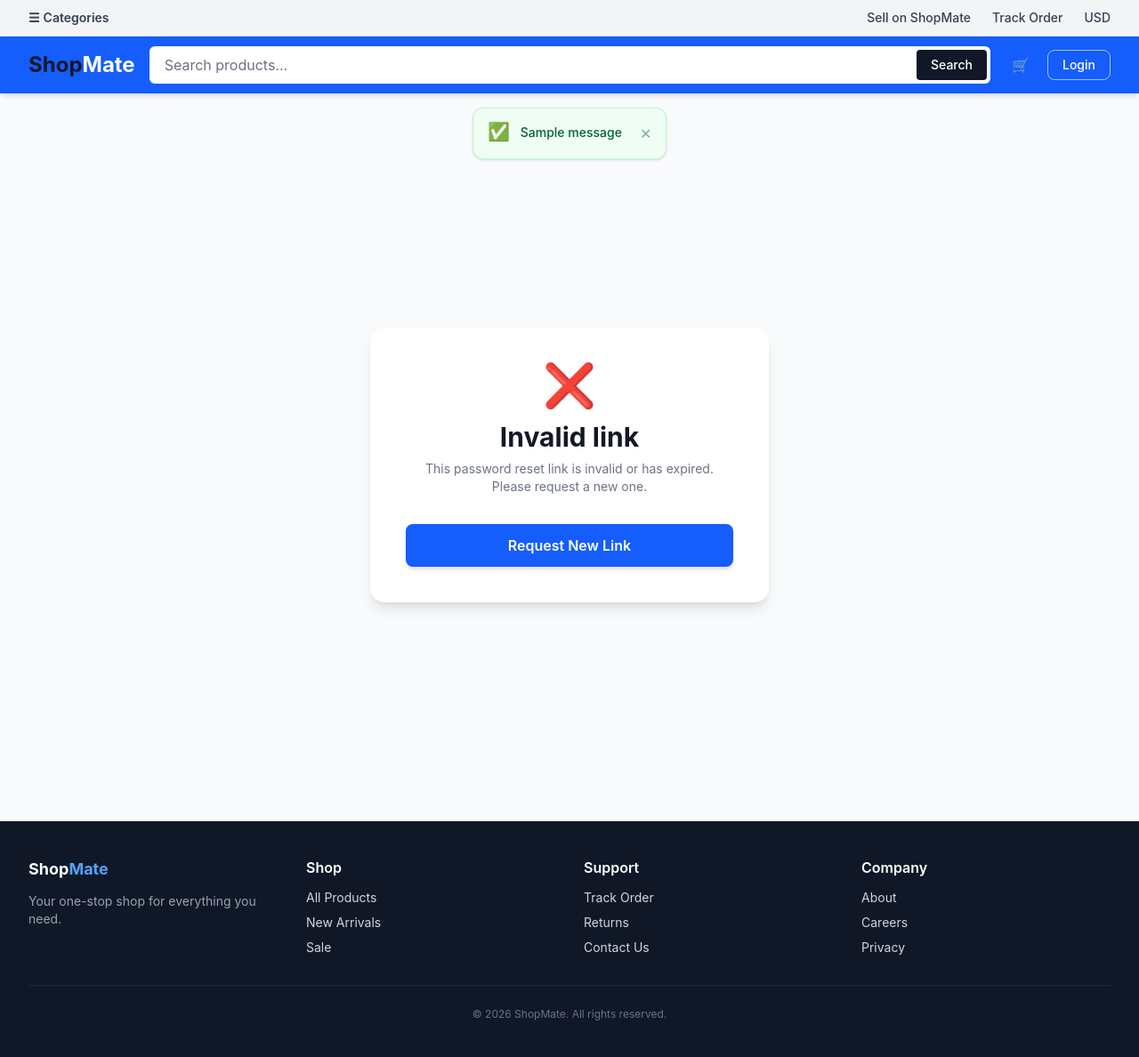
After one commit to navidras1/DjangoProjects, a Django app: page /users/password-reset-confirm/1/1/ in a window 1280 px wide. The commit adds this page. Shown: the whole page at 89% size. Run offline with Django 5.2, Linux system fonts and the light colour scheme; one stand-in notice (Sample message) is shown; some libraries are stand-ins or nearby versions.

Commit message:
password reset

```diff
--- a/djangoproject/urls.py
+++ b/djangoproject/urls.py
@@ -25,6 +25,7 @@ urlpatterns = [
     path("ecom/",include('ecom.urls')),
     path('cart/',include('cart.urls')),
     path('users/', include('users.urls')),
+    path('orders/',include('orders.urls')),
 
 ]
 
--- a/ecom/templates/ecom/base.html
+++ b/ecom/templates/ecom/base.html
@@ -2,8 +2,8 @@
 <!doctype html>
 <html lang="en">
 <head>
-    <meta charset="UTF-8" />
-    <meta name="viewport" content="width=device-width, initial-scale=1.0" />
+    <meta charset="UTF-8"/>
+    <meta name="viewport" content="width=device-width, initial-scale=1.0"/>
     <title>{% block title %}ShopMate{% endblock %}</title>
     {% tailwind_css %}
     {% block extra_head %}{% endblock %}
@@ -80,9 +80,10 @@
 
                 {% if user.is_authenticated %}
                     <!-- Welcome -->
-        <span class="text-white text-sm font-medium">
+                    <a href="{% url 'users:profile' %}"
+                       class="text-white text-sm font-medium hover:text-gray-200 transition">
                         Welcome, <strong>{{ user.username }}</strong>
-        </span>
+                    </a>
 
                     <!-- Logout -->
                     <form method="post" action="{% url 'users:logout' %}" class="inline">
@@ -111,6 +112,28 @@
     </div>
 </header>
 
+{% if messages %}
+    <div class="max-w-7xl mx-auto px-4 sm:px-6 lg:px-8 mt-4">
+        {% for message in messages %}
+            <div class="message message--{{ message.tags }}">
+                <span class="message__icon">
+                    {% if message.tags == 'success' %}✅
+                    {% elif message.tags == 'error' %}❌
+                    {% elif message.tags == 'warning' %}⚠️
+                    {% else %}ℹ️
+                    {% endif %}
+                </span>
+                <p class="message__text">{{ message }}</p>
+                <button type="button"
+                        class="message__close"
+                        aria-label="Dismiss"
+                        onclick="this.parentElement.remove()">
+                    ✕
+                </button>
+            </div>
+        {% endfor %}
+    </div>
+{% endif %}
 <!-- ==============================================
      MAIN CONTENT
      ============================================== -->
--- /dev/null
+++ b/orders/urls.py
@@ -0,0 +1,9 @@
+from django.urls import path
+
+
+from . import views
+
+app_name = 'orders'
+urlpatterns = [
+    path("checkout/", views.checkout, name="checkout"),
+]
--- a/orders/views.py
+++ b/orders/views.py
@@ -1,3 +1,5 @@
 from django.shortcuts import render
 
 # Create your views here.
+def checkout(request):
+    return  render(request ,"checkout.html")
--- a/theme/static/css/dist/styles.css
+++ b/theme/static/css/dist/styles.css
@@ -16,15 +16,23 @@
     --color-red-500: oklch(63.7% 0.237 25.331);
     --color-red-600: oklch(57.7% 0.245 27.325);
     --color-red-700: oklch(50.5% 0.213 27.518);
+    --color-red-800: oklch(44.4% 0.177 26.899);
+    --color-yellow-50: oklch(98.7% 0.026 102.212);
+    --color-yellow-200: oklch(94.5% 0.129 101.54);
+    --color-yellow-800: oklch(47.6% 0.114 61.907);
     --color-green-50: oklch(98.2% 0.018 155.826);
     --color-green-200: oklch(92.5% 0.084 155.995);
     --color-green-500: oklch(72.3% 0.219 149.579);
     --color-green-600: oklch(62.7% 0.194 149.214);
     --color-green-700: oklch(52.7% 0.154 150.069);
+    --color-green-800: oklch(44.8% 0.119 151.328);
+    --color-blue-50: oklch(97% 0.014 254.604);
+    --color-blue-200: oklch(88.2% 0.059 254.128);
     --color-blue-400: oklch(70.7% 0.165 254.624);
     --color-blue-500: oklch(62.3% 0.214 259.815);
     --color-blue-600: oklch(54.6% 0.245 262.881);
     --color-blue-700: oklch(48.8% 0.243 264.376);
+    --color-blue-800: oklch(42.4% 0.199 265.638);
     --color-gray-50: oklch(98.5% 0.002 247.839);
     --color-gray-100: oklch(96.7% 0.003 264.542);
     --color-gray-200: oklch(92.8% 0.006 264.531);
@@ -67,6 +75,7 @@
     --leading-relaxed: 1.625;
     --radius-md: 0.375rem;
     --radius-lg: 0.5rem;
+    --radius-xl: 0.75rem;
     --radius-2xl: 1rem;
     --default-transition-duration: 150ms;
     --default-transition-timing-function: cubic-bezier(0.4, 0, 0.2, 1);
@@ -259,6 +268,9 @@
   .mx-auto {
     margin-inline: auto;
   }
+  .mt-4 {
+    margin-top: calc(var(--spacing) * 4);
+  }
   .mt-6 {
     margin-top: calc(var(--spacing) * 6);
   }
@@ -271,6 +283,9 @@
   .mb-3 {
     margin-bottom: calc(var(--spacing) * 3);
   }
+  .mb-4 {
+    margin-bottom: calc(var(--spacing) * 4);
+  }
   .block {
     display: block;
   }
@@ -283,6 +298,9 @@
   .hidden {
     display: none;
   }
+  .inline {
+    display: inline;
+  }
   .inline-flex {
     display: inline-flex;
   }
@@ -321,6 +339,9 @@
   }
   .justify-center {
     justify-content: center;
+  }
+  .justify-end {
+    justify-content: flex-end;
   }
   .gap-4 {
     gap: calc(var(--spacing) * 4);
@@ -333,6 +354,13 @@
     margin-block-start: calc(calc(var(--spacing) * 2) * var(--tw-space-y-reverse));
     margin-block-end: calc(calc(var(--spacing) * 2) * calc(1 - var(--tw-space-y-reverse)));
   }
+  .rounded-lg {
+    border-radius: var(--radius-lg);
+  }
+  .border {
+    border-style: var(--tw-border-style);
+    border-width: 1px;
+  }
   .border-t {
     border-top-style: var(--tw-border-style);
     border-top-width: 1px;
@@ -343,6 +371,14 @@
   .border-gray-800 {
     border-color: var(--color-gray-800);
   }
+  .border-white\/60 {
+    border-color: color-mix(in srgb, #fff 60%, transparent);
+  }
+  @supports (color: color-mix(in lab, red, red)) {
+    .border-white\/60 {
+      border-color: color-mix(in oklab, var(--color-white) 60%, transparent);
+    }
+  }
   .bg-gray-50 {
     background-color: var(--color-gray-50);
   }
@@ -357,6 +393,9 @@
   }
   .px-4 {
     padding-inline: calc(var(--spacing) * 4);
+  }
+  .py-1\.5 {
+    padding-block: calc(var(--spacing) * 1.5);
   }
   .py-10 {
     padding-block: calc(var(--spacing) * 10);
@@ -394,6 +433,10 @@
     --tw-font-weight: var(--font-weight-bold);
     font-weight: var(--font-weight-bold);
   }
+  .font-medium {
+    --tw-font-weight: var(--font-weight-medium);
+    font-weight: var(--font-weight-medium);
+  }
   .font-semibold {
     --tw-font-weight: var(--font-weight-semibold);
     font-weight: var(--font-weight-semibold);
@@ -432,11 +475,20 @@
     transition-duration: var(--tw-duration, var(--default-transition-duration));
   }
   @media (hover: hover) {
+    .hover\:bg-white:hover {
+      background-color: var(--color-white);
+    }
     .hover\:text-blue-600:hover {
       color: var(--color-blue-600);
     }
+    .hover\:text-gray-200:hover {
+      color: var(--color-gray-200);
+    }
     .hover\:text-white:hover {
       color: var(--color-white);
+    }
+    .hover\:underline:hover {
+      text-decoration-line: underline;
     }
   }
   @media (width >= 40rem) {
@@ -2068,6 +2120,67 @@
       text-decoration-line: underline;
     }
   }
+}
+.message {
+  margin-bottom: calc(var(--spacing) * 2);
+  display: flex;
+  align-items: flex-start;
+  gap: calc(var(--spacing) * 3);
+  border-radius: var(--radius-xl);
+  border-style: var(--tw-border-style);
+  border-width: 1px;
+  padding: calc(var(--spacing) * 4);
+  --tw-shadow: 0 1px 3px 0 var(--tw-shadow-color, rgb(0 0 0 / 0.1)), 0 1px 2px -1px var(--tw-shadow-color, rgb(0 0 0 / 0.1));
+  box-shadow: var(--tw-inset-shadow), var(--tw-inset-ring-shadow), var(--tw-ring-offset-shadow), var(--tw-ring-shadow), var(--tw-shadow);
+}
+.message__icon {
+  flex-shrink: 0;
+  font-size: var(--text-xl);
+  line-height: var(--tw-leading, var(--text-xl--line-height));
+  --tw-leading: 1;
+  line-height: 1;
+}
+.message__text {
+  flex: 1;
+  font-size: var(--text-sm);
+  line-height: var(--tw-leading, var(--text-sm--line-height));
+  --tw-leading: var(--leading-relaxed);
+  line-height: var(--leading-relaxed);
+  --tw-font-weight: var(--font-weight-medium);
+  font-weight: var(--font-weight-medium);
+}
+.message__close {
+  margin-left: calc(var(--spacing) * 2);
+  flex-shrink: 0;
+  opacity: 50%;
+  transition-property: color, background-color, border-color, outline-color, text-decoration-color, fill, stroke, --tw-gradient-from, --tw-gradient-via, --tw-gradient-to, opacity, box-shadow, transform, translate, scale, rotate, filter, -webkit-backdrop-filter, backdrop-filter, display, content-visibility, overlay, pointer-events;
+  transition-timing-function: var(--tw-ease, var(--default-transition-timing-function));
+  transition-duration: var(--tw-duration, var(--default-transition-duration));
+}
+@media (hover: hover) {
+  .message__close:hover {
+    opacity: 100%;
+  }
+}
+.message--success {
+  border-color: var(--color-green-200);
+  background-color: var(--color-green-50);
+  color: var(--color-green-800);
+}
+.message--error {
+  border-color: var(--color-red-200);
+  background-color: var(--color-red-50);
+  color: var(--color-red-800);
+}
+.message--warning {
+  border-color: var(--color-yellow-200);
+  background-color: var(--color-yellow-50);
+  color: var(--color-yellow-800);
+}
+.message--info {
+  border-color: var(--color-blue-200);
+  background-color: var(--color-blue-50);
+  color: var(--color-blue-800);
 }
 @property --tw-space-y-reverse {
   syntax: "*";
--- a/users/forms.py
+++ b/users/forms.py
@@ -1,6 +1,7 @@
 from django import forms
-from django.contrib.auth.forms import UserCreationForm, AuthenticationForm
+from django.contrib.auth.forms import UserCreationForm, AuthenticationForm, SetPasswordForm
 from django.contrib.auth.models import User
+from django.contrib.auth.forms import PasswordResetForm
 
 class CreateUserForm(UserCreationForm):
     class Meta:
@@ -17,3 +18,46 @@ class CreateUserForm(UserCreationForm):
 class LoginForm(AuthenticationForm):
     username = forms.CharField( widget=forms.TextInput())
     password = forms.CharField( widget=forms.PasswordInput())
+
+    def __init__(self, *args, **kwargs):
+        super().__init__(*args, **kwargs)
+
+        # Custom labels (optional — change text here)
+        self.fields['username'].label = 'Username Or Email'
+        self.fields['password'].label = 'Password'
+
+        for field in self.fields.values():
+            existing = field.widget.attrs.get('class', '')
+            field.widget.attrs['class'] = f'auth-field__input {existing}'.strip()
+
+class UpdateUserForm(forms.ModelForm):
+    class Meta:
+        model = User
+        fields = ['username', 'email']
+
+    def __init__(self, *args, **kwargs):
+        super().__init__(*args, **kwargs)
+
+        self.fields['username'].label = 'Your Username'
+        self.fields['email'].label = 'Your Email'
+        for field in self.fields.values():
+            existing = field.widget.attrs.get('class', '')
+            field.widget.attrs['class'] = f'auth-field__input {existing}'.strip()
+
+
+
+
+class CustomPasswordResetForm(PasswordResetForm):
+    def __init__(self, *args, **kwargs):
+        super().__init__(*args, **kwargs)
+        for field in self.fields.values():
+            existing = field.widget.attrs.get('class', '')
+            field.widget.attrs['class'] = f'auth-field__input {existing}'.strip()
+
+
+class CustomSetPasswordForm(SetPasswordForm):
+    def __init__(self, *args, **kwargs):
+        super().__init__(*args, **kwargs)
+        for field in self.fields.values():
+            existing = field.widget.attrs.get('class', '')
+            field.widget.attrs['class'] = f'auth-field__input {existing}'.strip()
--- /dev/null
+++ b/users/templates/password_reset_confirm.html
@@ -0,0 +1,64 @@
+{% extends 'ecom/base.html' %}
+
+{% block title %}Set New Password - ShopMate{% endblock %}
+
+{% block body %}
+<div class="auth-page">
+    <div class="auth-card">
+
+        {% if validlink %}
+            <div class="auth-header">
+                <h1 class="auth-header__title">Set a new password</h1>
+                <p class="auth-header__subtitle">
+                    Choose a strong password you haven't used before.
+                </p>
+            </div>
+
+            <form method="post" class="auth-form">
+                {% csrf_token %}
+
+                {% if form.non_field_errors %}
+                    <div class="auth-error">
+                        {% for error in form.non_field_errors %}
+                            <p>{{ error }}</p>
+                        {% endfor %}
+                    </div>
+                {% endif %}
+
+                {% for field in form %}
+                    <div class="auth-field">
+                        <label for="{{ field.id_for_label }}" class="auth-field__label">
+                            {{ field.label }}
+                        </label>
+                        {{ field }}
+                        {% if field.help_text %}
+                            <div class="auth-field__help">{{ field.help_text|safe }}</div>
+                        {% endif %}
+                        {% for error in field.errors %}
+                            <p class="auth-field__error">{{ error }}</p>
+                        {% endfor %}
+                    </div>
+                {% endfor %}
+
+                <button type="submit" class="auth-submit">
+                    Change Password
+                </button>
+            </form>
+        {% else %}
+            <div class="auth-header">
+                <div class="text-5xl mb-4">❌</div>
+                <h1 class="auth-header__title">Invalid link</h1>
+                <p class="auth-header__subtitle">
+                    This password reset link is invalid or has expired.
+                    Please request a new one.
+                </p>
+            </div>
+
+            <a href="{% url 'users:password_reset' %}" class="auth-submit block text-center">
+                Request New Link
+            </a>
+        {% endif %}
+
+    </div>
+</div>
+{% endblock %}
--- /dev/null
+++ b/users/templates/password_reset_subject.txt
@@ -0,0 +1 @@
+Reset your ShopMate password
--- a/users/urls.py
+++ b/users/urls.py
@@ -1,5 +1,7 @@
-from django.urls import path
+from django.urls import path, reverse_lazy
+from django.contrib.auth import views as auth_views
 from . import views
+from .forms import CustomPasswordResetForm, CustomSetPasswordForm
 
 app_name = 'users'
 urlpatterns = [
@@ -9,7 +11,41 @@ urlpatterns = [
     path('email-verification-success/',views.email_verification_success, name='email_verification_success'),
     path('email-verification-faild/',views.email_verification_faild, name='email_verification_faild'),
     path('login/', views.user_login, name='login'),
+    path('profile/',views.profile,name='profile' ),
+    path('logout/', views.user_logout, name='logout'),
 
-
-    path('logout/', views.user_logout, name='logout'),
+    path(
+        'password-reset/',
+        auth_views.PasswordResetView.as_view(
+            template_name='password_reset.html',
+            email_template_name='password_reset_email.html',
+            subject_template_name='password_reset_subject.txt',
+            success_url=reverse_lazy('users:password_reset_done'),
+            form_class=CustomPasswordResetForm,
+        ),
+        name='password_reset',
+    ),
+path(
+        'password-reset/done/',
+        auth_views.PasswordResetDoneView.as_view(
+            template_name='password_reset_done.html',
+        ),
+        name='password_reset_done',
+    ),
+    path(
+        'password-reset-confirm/<uidb64>/<token>/',
+        auth_views.PasswordResetConfirmView.as_view(
+            template_name='password_reset_confirm.html',
+            success_url=reverse_lazy('users:password_reset_complete'),
+            form_class = CustomSetPasswordForm
+        ),
+        name='password_reset_confirm',
+    ),
+    path(
+        'password-reset-complete/',
+        auth_views.PasswordResetCompleteView.as_view(
+            template_name='password_reset_complete.html',
+        ),
+        name='password_reset_complete',
+    ),
 ]
```
Also changed, not shown: djangoproject/settings.py (+9 -0 lines), orders/templates/checkout.html (added, +10 -0 lines), theme/static_src/src/styles.css (+37 -0 lines), users/templates/password_reset.html (added, +44 -0 lines), users/templates/password_reset_complete.html (added, +23 -0 lines), users/templates/password_reset_done.html (added, +26 -0 lines), users/templates/password_reset_email.html (added, +10 -0 lines), users/templates/profile.html (added, +71 -0 lines), users/views.py (+16 -1 lines), db.sqlite3. Lines whose indentation alone changed are shown as unchanged.
